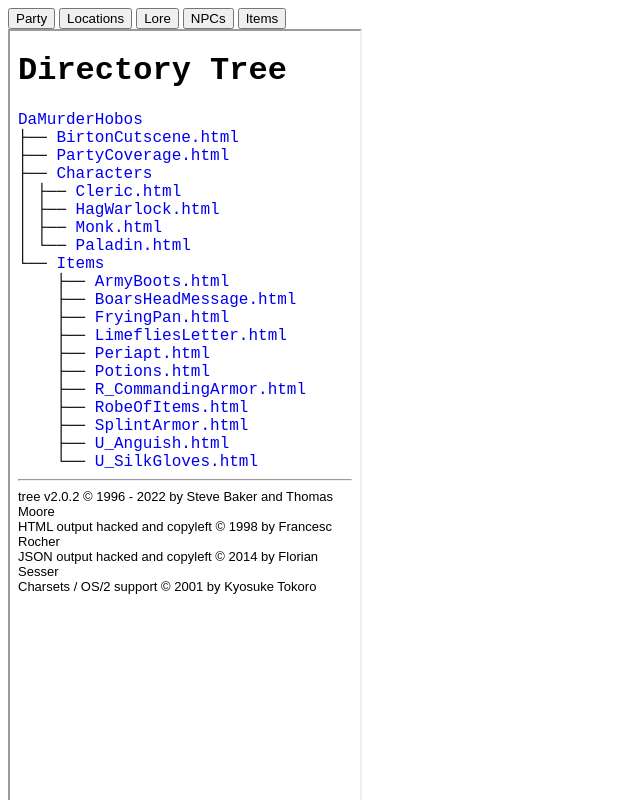
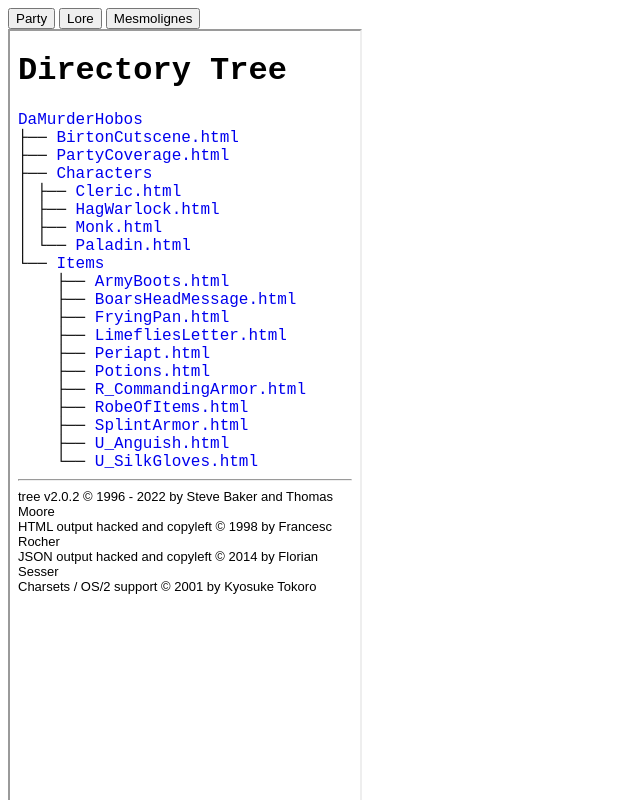
Before and after one commit to HaslerDM/Ocresia, a plain HTML site: page docs/index.html in a window 1280 px wide. Shown: the top 800 px of the page, without its empty margins (0-640 px from the left). Drawn offline with nearby package versions, Linux system fonts and the light colour scheme; a web font is replaced by a local one.

Commit message:
Reflect restructure/removal of locations folder

```diff
--- a/docs/index.html
+++ b/docs/index.html
@@ -18,14 +18,11 @@
 <div>
   <div class="w3-bar w3-black">
     <button class="w3-bar-item w3-button" onclick="openIndex('Party')">Party</button>
-    <button class="w3-bar-item w3-button" onclick="openIndex('Locations')">Locations</button>
     <button class="w3-bar-item w3-button" onclick="openIndex('Lore')">Lore</button>
-
-    <button class="w3-bar-item w3-button" onclick="randomObjects('npcs.json', 2)">NPCs</button>
-    <button class="w3-bar-item w3-button" onclick="randomObjects('items.json', 2)">Items</button>
+    <button class="w3-bar-item w3-button" onclick="openIndex('Mesmo')">Mesmolignes</button>
   </div>
     <iframe id="Party" class="w3-container Index" src="DaMurderHobos.html" name="PartyIndex" height=900 width=350></iframe>
-    <iframe id="Locations" class="w3-container Index" style="display:none" src="Locations.html" name="LocIndex" height=900 width=350></iframe>
+    <iframe id="Locations" class="w3-container Index" style="display:none" src="Mesmolignes.html" name="MesmoIndex" height=900 width=350></iframe>
     <iframe id="Lore" class="w3-container Index" style="display:none" src="Lore.html" name="LoreIndex" height=900 width=350></iframe>
     <iframe name="InfoDoc" height=900 width=1100></iframe>
     <iframe name="Party" src="DaMurderHobos/PartyCoverage.html" height=900 width=300></iframe>
```
